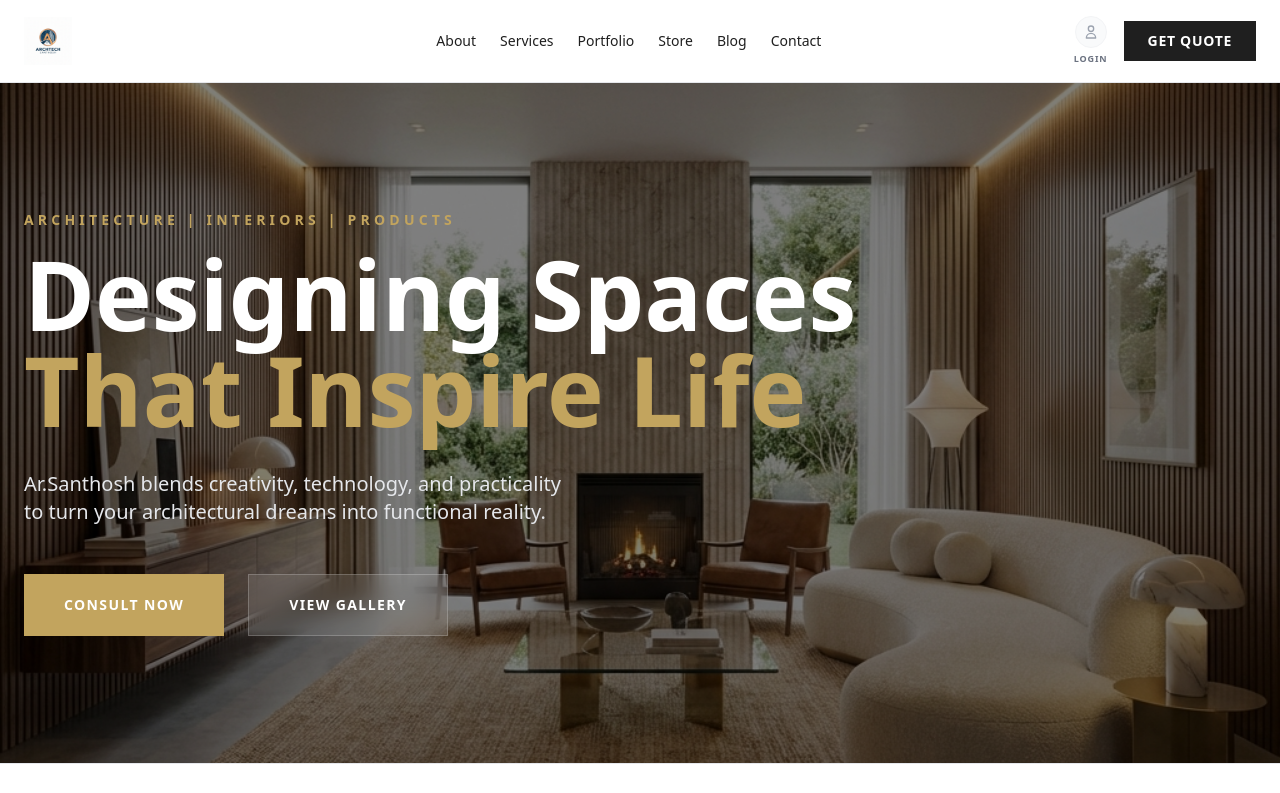
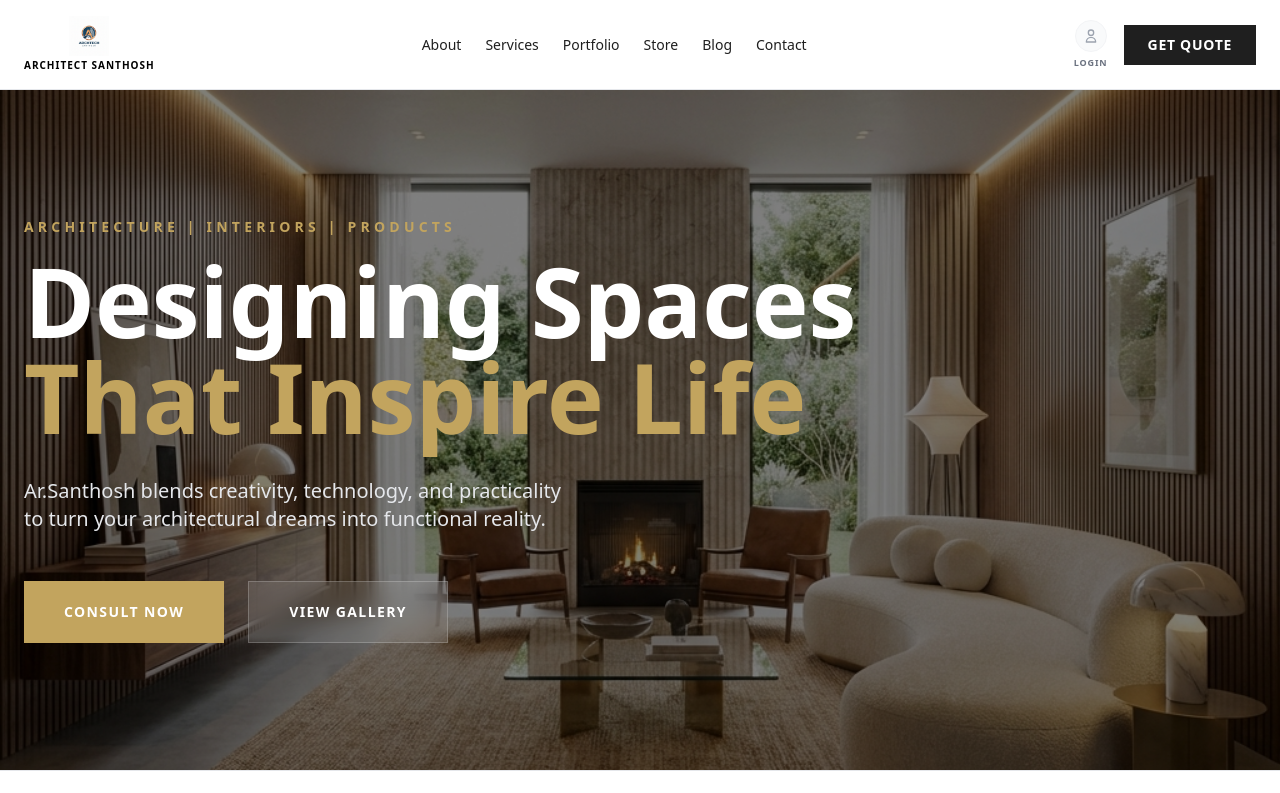
Before and after one commit to naveenk0401/arsanthosh, a Next.js app in the folder arsanthosh/frontend/: page / in a window 1280 px wide. Shown: the top 793 px of the page. Built offline with nearby package versions, Linux system fonts and the light colour scheme; no server answers.

Commit message:
Style: Add company name below logo in Navbar

```diff
--- a/arsanthosh/frontend/src/components/layout/Navbar.tsx
+++ b/arsanthosh/frontend/src/components/layout/Navbar.tsx
@@ -18,8 +18,11 @@ export default function Navbar() {
     <header className="sticky top-0 z-50 bg-white border-b">
       <div className="max-w-7xl mx-auto px-4 md:px-6 py-3 md:py-4 flex items-center justify-between">
         {/* Logo */}
-        <Link href="/" className="block w-40">
-          <img src="/logo.jpg" alt="Architect Santhosh" className="h-12 w-auto object-contain" />
+        <Link href="/" className="block">
+          <div className="flex flex-col items-center">
+            <img src="/logo.jpg" alt="Architect Santhosh" className="h-10 w-auto object-contain mb-0.5" />
+            <span className="text-[10px] font-bold uppercase tracking-widest text-black">Architect Santhosh</span>
+          </div>
         </Link>
 
         {/* Desktop Menu */}
```
